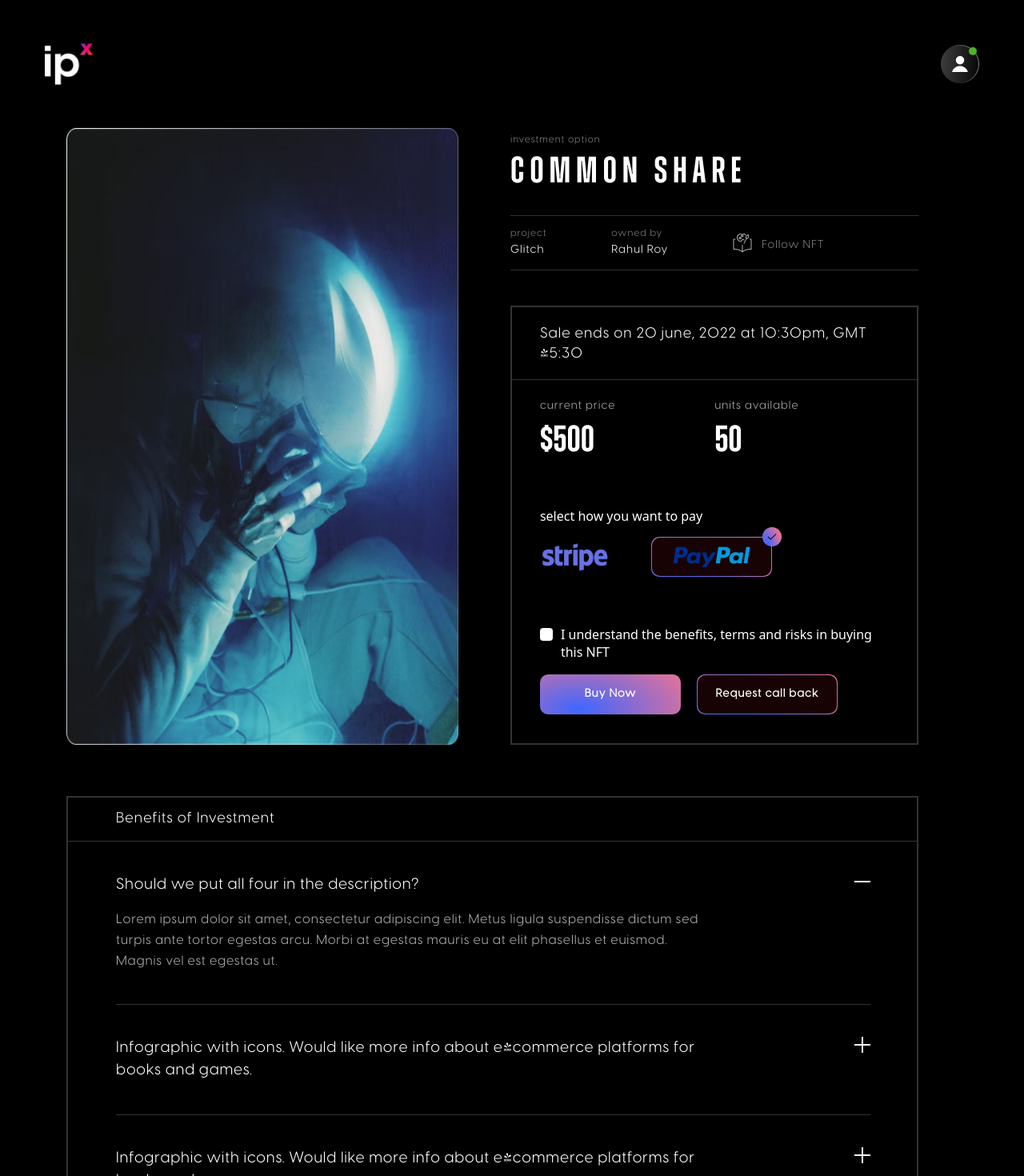
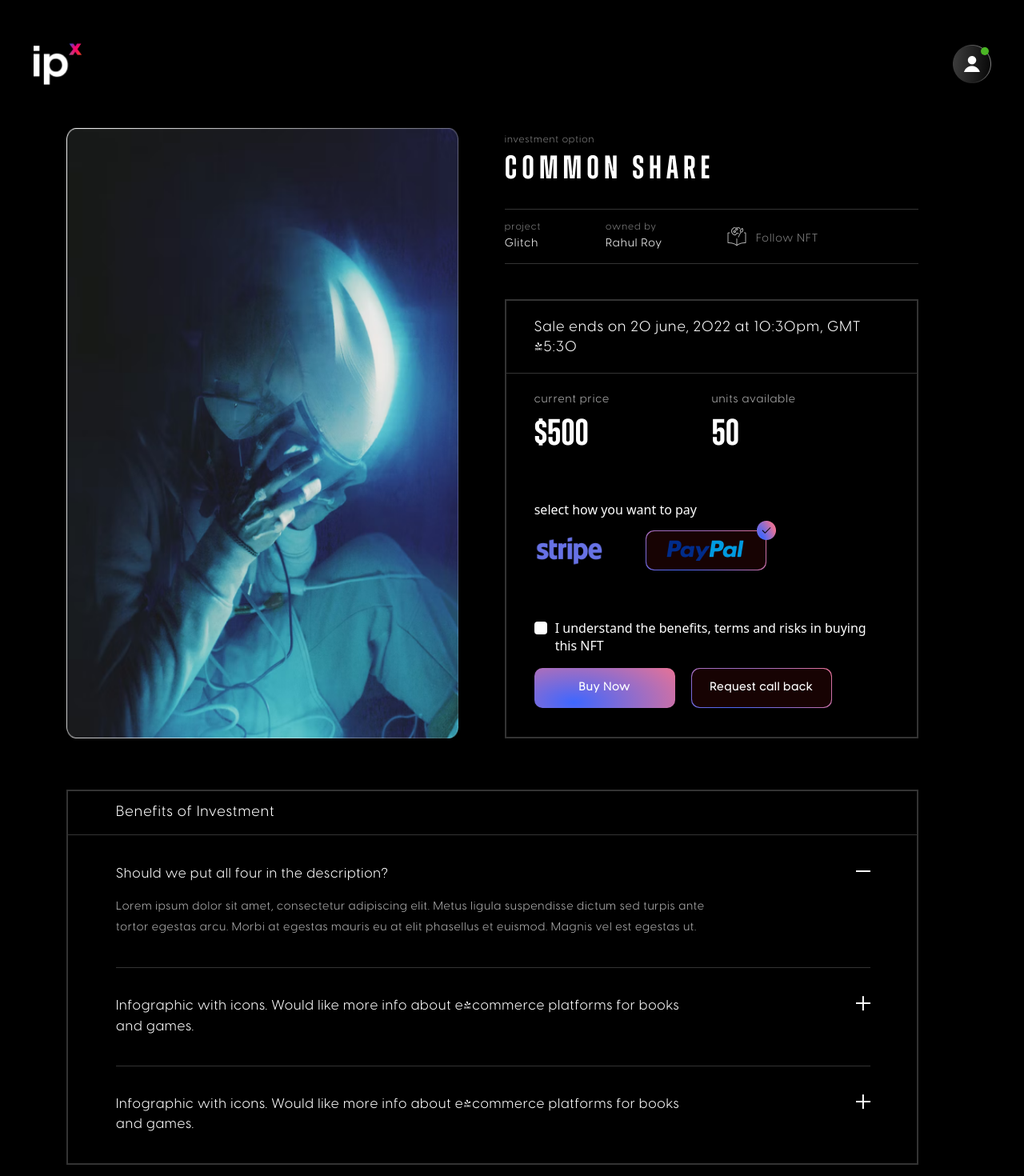
Before and after one commit to kkp785216/ipx-assignment, a React (Create React App) app: page / in a window 1280 px wide. Shown: the top 1470 px of the page at 80% size. Built offline with nearby package versions, Linux system fonts and the light colour scheme.

Commit message:
overall responsiness improved

```diff
--- a/src/components/CollapseCard.js
+++ b/src/components/CollapseCard.js
@@ -29,14 +29,14 @@ export const CollapseCardList = ({ title, description, active }) => {
     return (
         <div className={`flex justify-between collapsecard collapsecardfirst ${collapseactive && 'active'} last:border-b-0 overflow-hidden box-content flex-auto`}>
             <div className='max-w-[57.8995833vw] w-[80%]'>
-                <h3 className='text-[19px] font-medium'>{title}</h3>
+                <h3 className='text-[clamp(14.5px,1.319444vw,19px)] font-medium'>{title}</h3>
                 <div className={`overflow-hidden collapsecardfirst:h-[auto]`} ref={parawrapper} style={{ height: `${active ? 'auto':'0px'}`, transition: '500ms' }}>
-                    <p className='text-[#b2b2b2] leading-[26px] pt-4' ref={para}>{description}</p>
+                    <p className='text-[#b2b2b2] text-[clamp(13px,1.111111vw,16px)] leading-[26px] pt-4' ref={para}>{description}</p>
                 </div>
             </div>
-            <div className='relative w-[20px] h-[20px] cursor-pointer ml-4 flex-[0_0_auto]' onClick={cardToggle}>
-                <div className='absolute top-0 bottom-0 m-auto w-[20px] h-0.5 bg-white'></div>
-                <div className='absolute top-0 bottom-0 m-auto w-[20px] h-0.5 bg-white rotate-90 collapsecard:rotate-0 transition-transform duration-500'></div>
+            <div className='relative w-[clamp(14px,1.388888vw,20px)] h-[clamp(14px,1.388888vw,20px)] cursor-pointer ml-4 flex-[0_0_auto]' onClick={cardToggle}>
+                <div className='absolute top-0 bottom-0 m-auto w-[clamp(14px,1.388888vw,20px)] h-0.5 bg-white'></div>
+                <div className='absolute top-0 bottom-0 m-auto w-[clamp(14px,1.388888vw,20px)] h-0.5 bg-white rotate-90 collapsecard:rotate-0 transition-transform duration-500'></div>
             </div>
         </div>
     )
@@ -46,9 +46,9 @@ export const CollapseCard = ({ children, heading }) => {
     return (
         <div className='border-[2px] border-[#333333] font-["Visby_CF"] tracking-[0.8px]'>
             <div className='pl-[clamp(24px,4.72222vw,68px)] pr-[clamp(24px,clamp(24px,4.58333vw,66px),66px)] border-b border-[#333333] py-4'>
-                <span className='text-lg tracking-[1px] leading-[normal] text-[17px] font-medium block'>{heading}</span>
+                <span className='text-lg tracking-[1px] leading-[normal] text-[clamp(14.5px,1.18055vw,17px)] font-medium block'>{heading}</span>
             </div>
-            <div className='pl-[clamp(24px,4.72222vw,68px)] pr-[clamp(24px,4.58333vw,66px)] [&>*]:py-10 [&> [&>*]:border-b [&>*]:border-[#333333]'>
+            <div className='pl-[clamp(24px,4.72222vw,68px)] pr-[clamp(24px,4.58333vw,66px)] [&>*]:py-[clamp(24px,2.777777vw,40px)] [&> [&>*]:border-b [&>*]:border-[#333333]'>
                 {children}
             </div>
         </div>
@@ -59,7 +59,7 @@ export const SocialeCard = ({ children, heading }) => {
     return (
         <div className='border-[2px] border-[#333333] font-["Visby_CF"] tracking-[0.8px]'>
             <div className='pl-[clamp(24px,4.72222vw,68px)] pr-[clamp(24px,4.58333vw,66px)] border-b border-[#333333] py-4'>
-                <span className='text-lg tracking-[1px] leading-[normal] text-[17px] font-medium block'>{heading}</span>
+                <span className='text-lg tracking-[1px] leading-[normal] text-[clamp(14.5px,1.18055vw,17px)] font-medium block'>{heading}</span>
             </div>
             <div className='pl-[clamp(24px,4.72222vw,68px)] pr-[clamp(24px,4.58333vw,66px)]'>
                 {children}
@@ -72,15 +72,15 @@ export const CollapseCardBox = ({ children, heading }) => {
     return (
         <div className='border-[2px] border-[#333333] font-["Visby_CF"] tracking-[0.8px]'>
             <div className='pl-[clamp(24px,4.72222vw,68px)] pr-[clamp(24px,4.58333vw,66px)] border-b border-[#333333] py-4'>
-                <span className='text-lg tracking-[1px] leading-[normal] text-[17px] font-medium block'>{heading}</span>
+                <span className='text-lg tracking-[1px] leading-[normal] text-[clamp(14.5px,1.18055vw,17px)] font-medium block'>{heading}</span>
             </div>
             <div className='pl-[clamp(24px,4.72222vw,68px)] pr-[clamp(24px,4.58333vw,66px)] flex items-start space-x-[45px]'>
-                <div className='w-[27.36vw] flex-[0_0_auto] border-[2px] border-[#333333] my-10'>
+                <div className='w-[27.36vw] max-w-[394px] flex-[0_0_auto] border-[2px] border-[#333333] my-10'>
                     <div className='relative pb-[79.1878173%]'>
                         <div className='absolute top-0 bottom-0 left-0 right-0'></div>
                     </div>
                 </div>
-                <div className='[&>*]:py-10  [&>*]:border-b [&>*]:border-[#333333] flex-auto'>
+                <div className='[&>*]:py-[clamp(24px,2.777777vw,40px)]  [&>*]:border-b [&>*]:border-[#333333] flex-auto'>
                     {children}
                 </div>
             </div>
--- a/src/components/CommonShare.js
+++ b/src/components/CommonShare.js
@@ -6,12 +6,12 @@ const CommonShare = () => {
     const [buyNowTerms, setButNowTerms] = useState(false);
 
     return (
-        <div className='flex flex-col md:flex-row space-x-0 md:space-x-[65px]'>
-            <img className='w-[46%]' src="/img/thumbnail.png" alt="" />
-            <div className='w-[54%]'>
+        <div className='flex flex-col md:flex-row space-x-0 md:space-x-[clamp(24px,4.513888vw,65px)]'>
+            <img className='w-full max-w-[400px] md:max-w-none md:w-[46%]' src="/img/thumbnail.png" alt="" />
+            <div className='w-full md:w-[54%]'>
                 <div>
                     <span className='text-xs font-["Visby_CF"] tracking-[1px] text-[grey] leading-3'>investment option</span>
-                    <h2 className='text-[46px] font-["Zuume"] tracking-[6.78641px] relative -top-1'>Common Share</h2>
+                    <h2 className='text-[clamp(32px,3.194444vw,46px)] font-["Zuume"] tracking-[clamp(2px,0.47127vw,6.7864px)] relative -top-1'>Common Share</h2>
                 </div>
                 <div className='mt-4 py-4 border-t border-b border-[#333333] flex items-center space-x-[6.3194444vw]'>
                     <div>
@@ -27,7 +27,8 @@ const CommonShare = () => {
                         <span className='text-sm mt-1.5 font-["Visby_CF"] text-[grey] tracking-[1px] leading-[normal]'>Follow NFT</span>
                     </div>
                 </div>
-                <div className='mt-11 border-[2px] border-[#333333]'>
+                <div className='overflow-auto'>
+                <div className='mt-11 border-[2px] border-[#333333] min-w-[600px] md:min-w-[unset]'>
                     <div className='px-[35px] border-b border-[#333333] py-5'>
                         <span className='font-["Visby_CF"] text-lg tracking-[1px] leading-[normal]'>Sale ends on 20 june, 2022 at 10:30pm, GMT +5:30</span>
                     </div>
@@ -85,6 +86,7 @@ const CommonShare = () => {
                         </div>
                     </div>
                 </div>
+                </div>
             </div>
         </div>
     )
--- a/src/components/Footer.js
+++ b/src/components/Footer.js
@@ -3,7 +3,7 @@ import { Section } from './Layout'
 
 const Footer = () => {
     return (
-        <div className='mt-11'>
+        <div className='mt-11 hidden md:block'>
             <Section>
                 <ul className='flex -m-[18.49px]'>
                     <li className='p-[18.49px] text-[#666666] hover:text-[#a3a3a3] cursor-pointer'>About</li>
--- a/src/components/Header.js
+++ b/src/components/Header.js
@@ -3,7 +3,7 @@ import React from 'react'
 const Header = () => {
     return (
         <header>
-            <div className='max-w-[1168px] mx-auto flex justify-between items-center h-40'>
+            <div className='max-w-[1197px] mx-auto flex justify-between items-center h-40'>
                 <img className='w-[61px]' src="/img/logo.png" alt="" />
                 <div className='relative'>
                     <img className='w-12' src="/img/profile.png" alt="" />
--- a/src/components/Layout.js
+++ b/src/components/Layout.js
@@ -1,6 +1,6 @@
 export const Section = ({children}) => {
     return (
-        <section className="max-w-[1168px] ml-[6.45833333%] mr-[10.277778%]">
+        <section className="max-w-[1197px] mx-[clamp(20px,7vw,44px)] lg:ml-[6.45833333%] lg:mr-[10.277778%] sc1440:m-auto">
             {children}
         </section>
     )
--- a/src/components/SocailCard.js
+++ b/src/components/SocailCard.js
@@ -10,7 +10,7 @@ const SocailCard = () => {
                         <div className='px-[4.2361111vw] py-[4.5138888vw] absolute top-0 bottom-0 left-0 right-0'>
                             <span className="block text-[clamp(18px,1.6666666vw,24px)] font-[&quot;Visby_CF&quot;] tracking-[1px] text-[grey]">join</span>
                             <a className='block text-[clamp(21px,1.875vw,27px)] font-bold' href="https://discord.com/">Discord</a>
-                            <div className="mt-[clamp(27px,3.055555vw,44px)] flex space-x-[53px]">
+                            <div className="mt-[clamp(27px,3.055555vw,44px)] xl:mt-11 flex space-x-[53px]">
                                 <img className='h-[clamp(24px,2.22222vw,32px)] cursor-pointer' src="/img/discord.svg" alt="" />
                             </div>
                         </div>
@@ -21,7 +21,7 @@ const SocailCard = () => {
                         <div className='px-[4.2361111vw] py-[4.5138888vw] absolute top-0 bottom-0 left-0 right-0'>
                             <span className="block text-[clamp(18px,1.6666666vw,24px)] font-[&quot;Visby_CF&quot;] tracking-[1px] text-[grey]">share</span>
                             <a className='block text-[clamp(21px,1.875vw,27px)] font-bold' href="https://discord.com/">Link</a>
-                            <div className="mt-[clamp(27px,3.055555vw,44px)] flex space-x-[clamp(23px,3.680555vw,53px)]">
+                            <div className="mt-[clamp(27px,3.055555vw,44px)] xl:mt-11 flex space-x-[clamp(23px,3.680555vw,53px)]">
                                 <img className='h-[clamp(18px,1.66666vw,24px)] cursor-pointer' src="/img/facebook.png" alt="" />
                                 <img className='h-[clamp(18px,1.66666vw,24px)] cursor-pointer' src="/img/twitter.png" alt="" />
                                 <img className='h-[clamp(18px,1.66666vw,24px)] cursor-pointer' src="/img/instagram.png" alt="" />
@@ -34,7 +34,7 @@ const SocailCard = () => {
                         <div className='px-[4.2361111vw] py-[4.5138888vw] absolute top-0 bottom-0 left-0 right-0'>
                             <span className="block text-[clamp(18px,1.6666666vw,24px)] font-[&quot;Visby_CF&quot;] tracking-[1px] text-[grey]">explore</span>
                             <a className='block text-[clamp(21px,1.875vw,27px)] font-bold' href="https://discord.com/">On Chain</a>
-                            <div className="mt-[clamp(27px,3.055555vw,44px)] flex space-x-[53px]">
+                            <div className="mt-[clamp(27px,3.055555vw,44px)] xl:mt-11 flex space-x-[53px]">
                                 <img className='h-[clamp(18px,1.66666vw,24px)] cursor-pointer' src="/img/arrow.png" alt="" />
                             </div>
                         </div>
--- a/tailwind.config.js
+++ b/tailwind.config.js
@@ -3,10 +3,14 @@ const plugin = require('tailwindcss/plugin')
 module.exports = {
   content: ["./src/**/*.{js,jsx,ts,tsx}",],
   theme: {
-    extend: {},
+    extend: {
+      screens: {
+        'sc1440': '1440px',
+      }
+    },
   },
   plugins: [
-    plugin(function({ addVariant }) {
+    plugin(function ({ addVariant }) {
       addVariant("method", ".method.active &");
       addVariant("collapsecard", ".collapsecard.active &");
     }),
```
Also changed, not shown: src/components/Project.js (+10 -1 lines).
